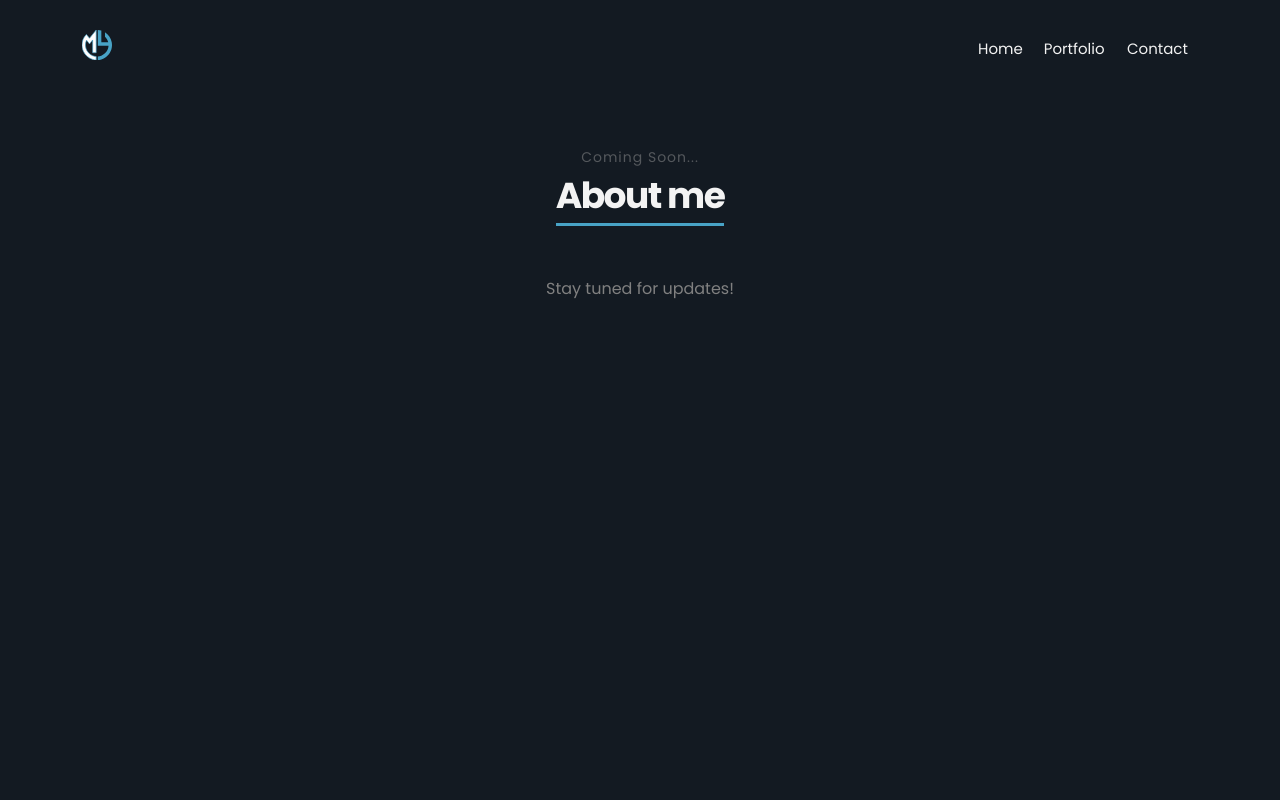
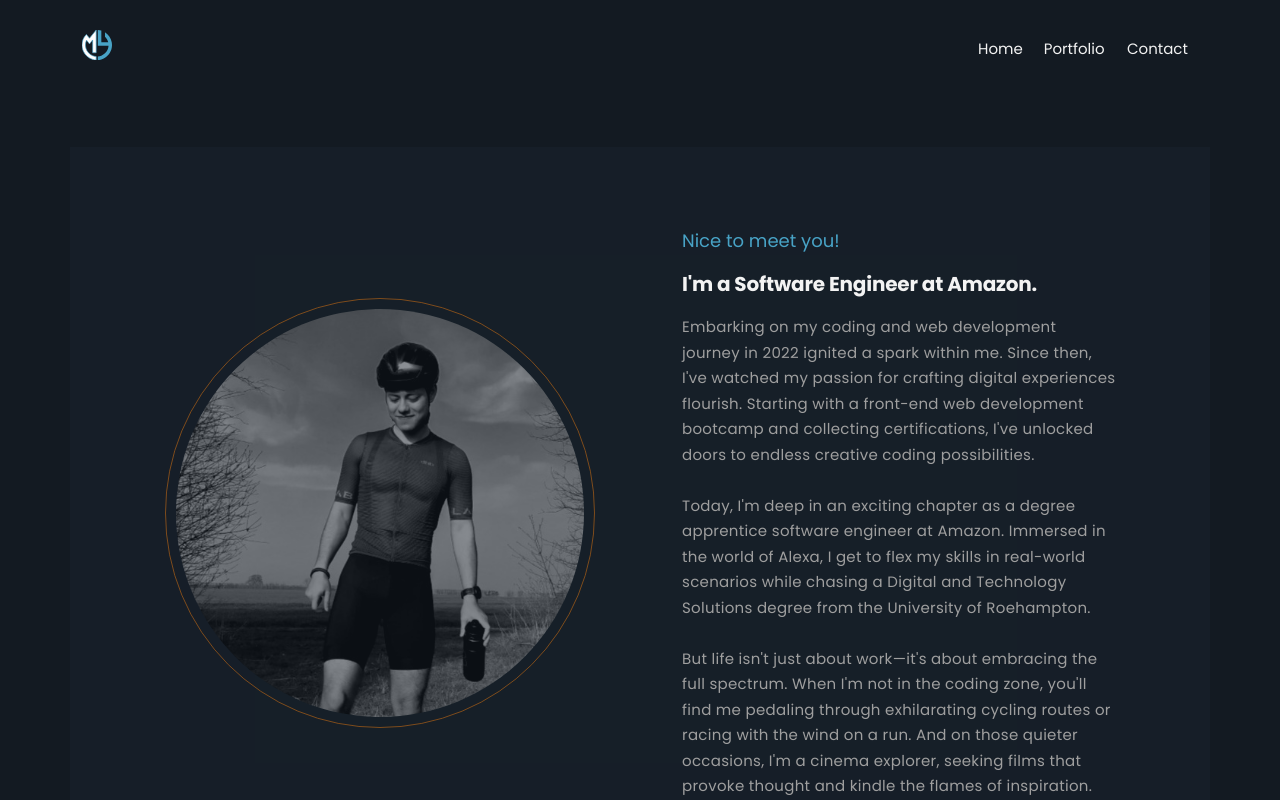
Before and after one commit to mdyeates/my-portfolio, a React (Create React App) app: page /about in a window 1280 px wide. Shown: the top 800 px of the page. Built offline with nearby package versions, Linux system fonts and the light colour scheme.

Commit message:
Create new initial about section on landing

```diff
--- a/src/components/AboutMe.js
+++ b/src/components/AboutMe.js
@@ -1,21 +1,20 @@
-// import aboutMeImg from "../images/aboutme.jpeg";
-// import { motion } from "framer-motion";
-// import SocialIcons from "../components/SocialIcons";
-// import { useInView } from "react-intersection-observer";
-// import { useState, useEffect } from "react";
+import aboutMeImg from "../images/aboutme.jpeg";
+import { motion } from "framer-motion";
+import { useInView } from "react-intersection-observer";
+import { useState, useEffect } from "react";
 // import resume from "../pages/about/michael-yeates-resume.pdf";
 
 const AboutMe = ({ name, email, location, availability, brand }) => {
-  // const [ref, inView] = useInView({
-  //   threshold: 0.2,
-  //   triggerOnce: true,
-  // });
+  const [ref, inView] = useInView({
+    threshold: 0.4,
+    triggerOnce: true,
+  });
 
-  // const [downloading, setDownloading] = useState(false);
+  const [downloading, setDownloading] = useState(false);
 
-  // useEffect(() => {
-  //   setDownloading(false);
-  // }, [downloading]);
+  useEffect(() => {
+    setDownloading(false);
+  }, [downloading]);
 
   // const handleDownload = () => {
   //   setDownloading(true);
@@ -31,65 +30,54 @@ const AboutMe = ({ name, email, location, availability, brand }) => {
   // };
 
   return (
-    <p style={{ color: "grey" }}>Stay tuned for updates!</p>
-    // <div className="aboutContainer container">
-    //   <div className="row">
-    //     <motion.div
-    //       className="personalImage col-12 col-lg-4"
-    //       ref={ref}
-    //       initial={{ x: "-10vw", opacity: 0 }}
-    //       animate={inView ? { x: 0, opacity: 1 } : { x: "-10vw", opacity: 0 }}
-    //       transition={{ duration: 0.4, ease: "easeInOut" }}
-    //     >
-    //       <img src={aboutMeImg} alt={name} />
-    //     </motion.div>
-    //     <motion.div
-    //       className="personalInfo col-12 col-lg-8"
-    //       ref={ref}
-    //       initial={{ x: "10vw", opacity: 0 }}
-    //       animate={inView ? { x: 0, opacity: 1 } : { x: "10vw", opacity: 0 }}
-    //       transition={{ duration: 0.4, ease: "easeInOut" }}
-    //     >
-    //       <div className="contentContainer">
-    //         <h4>Nice to meet you</h4>
-    //         <h5>I'm a Software Engineer who crafts amazing digital experiences!</h5>
-    //         <div className="contentDescription">
-    //           <p>{brand}</p>
-    //         </div>
-    //         <div className="infoContainer">
-    //           <div className="row">
-    //             <div className="col-12 col-md-6 info">
-    //               <span>Name:</span>
-    //               <p>Michael Yeates</p>
-    //             </div>
-    //             <div className="col-12 col-md-6 info">
-    //               <span>Email:</span>
-    //               <p>
-    //                 <a href={`mailto:${email}`}>{email}</a>
-    //               </p>
-    //             </div>
-    //           </div>
-    //           <div className="row">
-    //             <div className="col-12 col-md-6 info">
-    //               <span>Location:</span>
-    //               <p>{location}</p>
-    //             </div>
-    //             <div className="col-12 col-md-6 info">
-    //               <span>Availability:</span>
-    //               <p>{availability}</p>
-    //             </div>
-    //           </div>
-    //         </div>
-    //         <div className="buttonContainer">
-    //           <button className="btn downloadCV" /*onClick={handleDownload}*/ disabled={downloading}>
-    //             {downloading ? "Downloading..." : "Download Resume"}
-    //           </button>{" "}
-    //           <SocialIcons />
-    //         </div>
-    //       </div>
-    //     </motion.div>
-    //   </div>
-    // </div>
+    <>
+      <div className="aboutContainer container">
+        <div className="row">
+          <motion.div
+            className="personalImage col-12 col-lg-6"
+            ref={ref}
+            initial={{ x: "-10vw", opacity: 0, scale: 0.5 }}
+            animate={inView ? { x: 0, opacity: 1, scale: 1 } : { x: "-10vw", opacity: 0, scale: 0.5 }}
+            transition={{ duration: 0.4, ease: "easeInOut" }}
+          >
+            <img src={aboutMeImg} alt={name} />
+          </motion.div>
+          <motion.div
+            className="personalInfo col-12 col-lg-6"
+            ref={ref}
+            initial={{ x: "10vw", opacity: 0 }}
+            animate={inView ? { x: 0, opacity: 1 } : { x: "10vw", opacity: 0 }}
+            transition={{ duration: 0.4, ease: "easeInOut" }}
+          >
+            <div className="contentContainer">
+              <h4>Nice to meet you!</h4>
+              <h5>I'm a Software Engineer at Amazon.</h5>
+              <div className="contentDescription">
+                <p>
+                  Embarking on my coding and web development journey in 2022 ignited a spark within me. Since then, I've
+                  watched my passion for crafting digital experiences flourish. Starting with a front-end web
+                  development bootcamp and collecting certifications, I've unlocked doors to endless creative coding
+                  possibilities.{" "}
+                </p>
+                <br />
+                <p>
+                  Today, I'm deep in an exciting chapter as a degree apprentice software engineer at Amazon. Immersed in
+                  the world of Alexa, I get to flex my skills in real-world scenarios while chasing a Digital and
+                  Technology Solutions degree from the University of Roehampton.
+                </p>
+                <br />
+                <p>
+                  But life isn't just about work—it's about embracing the full spectrum. When I'm not in the coding
+                  zone, you'll find me pedaling through exhilarating cycling routes or racing with the wind on a run.
+                  And on those quieter occasions, I'm a cinema explorer, seeking films that provoke thought and kindle
+                  the flames of inspiration.
+                </p>
+              </div>
+            </div>
+          </motion.div>
+        </div>
+      </div>
+    </>
   );
 };
 
--- a/src/index.css
+++ b/src/index.css
@@ -3,6 +3,7 @@
 /* --- VARIABLES --- */
 :root {
   --bg-color: #131a22;
+  --bg2-color: #232f3e37;
   --hl-color: #48a3c6;
   --hl2-color: #e47911;
   --text-color: #f3f3f3;
--- a/src/pages/about/About.js
+++ b/src/pages/about/About.js
@@ -1,12 +1,16 @@
 import AboutMe from "../../components/AboutMe";
+import Footer from "../../components/Footer";
 import PageHeader from "../../components/PageHeader";
 
 const About = ({ name, location, brand, email, availability }) => {
   return (
-    <section className="about">
-      <PageHeader title="About me" description="Coming Soon..." />
-      <AboutMe name={name} location={location} brand={brand} email={email} availability={availability} />
-    </section>
+    <>
+      <section className="about">
+        {/* <PageHeader title="About me" description="Coming Soon..." /> */}
+        <AboutMe name={name} location={location} brand={brand} email={email} availability={availability} />
+      </section>
+      <Footer />
+    </>
   );
 };
 
--- a/src/pages/about/about.css
+++ b/src/pages/about/about.css
@@ -8,7 +8,8 @@
 }
 
 .aboutContainer {
-  border-bottom: 1px solid var(--grey);
+  background-color: var(--bg2-color);
+  padding: var(--spacing) 0;
 }
 
 .personalImage {
@@ -21,7 +22,9 @@
   height: 250px;
   z-index: 50;
   border-radius: 250px;
-  border: 1px solid var(--grey);
+  border: 1px solid var(--hl2-color);
+  opacity: 0.5;
+  padding: 10px;
 }
 
 .contentContainer {
@@ -39,10 +42,13 @@
   color: var(--text-color);
   font-size: 20px;
   margin-bottom: 15px;
+  letter-spacing: -0.2px;
 }
 
 .contentDescription {
   color: var(--secondary-text-color);
+  letter-spacing: 0.3px;
+  line-height: 1.7;
 }
 
 .infoContainer {
@@ -66,57 +72,28 @@
   margin-bottom: 10px;
 }
 
-.infoContainer a {
-  color: var(--hl-color);
-}
-
-.infoContainer a:hover {
-  color: #03b979;
-}
-
-.buttonContainer {
-  display: flex;
-  align-items: center;
-  justify-content: space-between;
-  margin-right: var(--sm-spacing);
-}
-
-.downloadCV {
-  margin-top: var(--sm-spacing);
-  margin-bottom: var(--sm-spacing);
-}
-
-.about .socialIcons .icon {
-  display: none;
+@media (min-width: 595px) {
+  .contentContainer {
+    padding: var(--sm-spacing);
+  }
 }
 
 @media (min-width: 750px) {
-  .about .socialIcons .icon {
-    display: inline;
-  }
-
-  .about .socialIcons::before {
-    background-color: var(--grey);
-    content: "";
-    height: 2px;
-    width: var(--sm-spacing);
-    display: inline-block;
-    margin-bottom: 5px;
-    margin-right: 10px;
+  .aboutContainer {
+    padding: var(--spacing);
   }
 }
 
 @media (min-width: 992px) {
   .personalImage img {
-    height: 330px;
+    height: 430px;
     z-index: 50;
-    border-radius: 0;
-    padding: 6px;
+    /* border-radius: 0; */
   }
 
   .personalImage {
-    height: 330px;
-
+    margin: auto 0;
+    height: 430px;
     display: flex;
     align-items: center;
     justify-content: center;
--- a/src/pages/landing/Landing.js
+++ b/src/pages/landing/Landing.js
@@ -3,7 +3,9 @@ import Typewriter from "typewriter-effect";
 import landingImage from "../../images/suit.png";
 import Draw from "../../components/Draw";
 import SocialIcons from "../../components/SocialIcons";
-
+import About from "../about/About";
+import Portfolio from "../portfolio/Portfolio";
+import Contact from "../contact/Contact";
 const Landing = ({ name }) => {
   const styles = {
     landing: {
@@ -40,6 +42,7 @@ const Landing = ({ name }) => {
   };
 
   return (
+    <>
       <section className="landing container" style={styles.landing}>
         <Draw />
         <div className="textContainer" style={styles.textContainer}>
@@ -82,6 +85,8 @@ const Landing = ({ name }) => {
           <SocialIcons />
         </motion.div>
       </section>
+      <About />
+    </>
   );
 };
 
```
Lines whose indentation alone changed are shown as unchanged.
